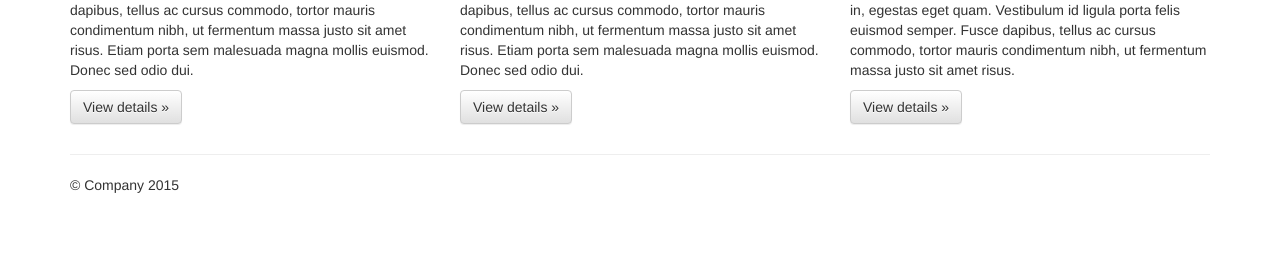
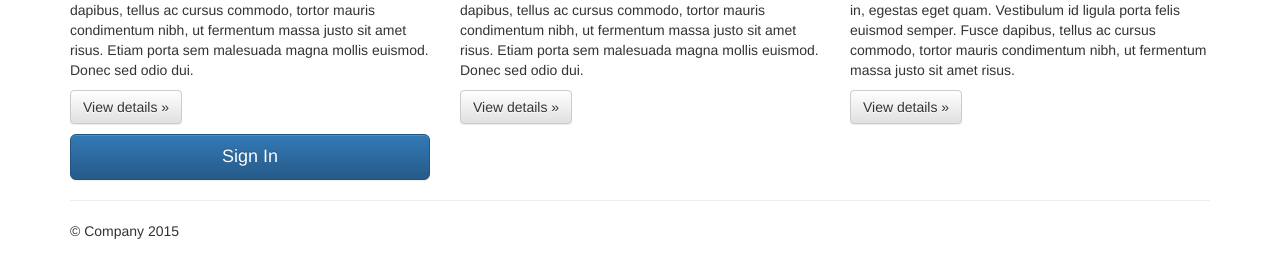
Before and after one commit to anandupender/core40, a plain HTML site: page index.html in a window 1280 px wide. Shown: the part 494-772 px from the top of the page. Drawn offline with nearby package versions, Linux system fonts and the light colour scheme.

Commit message:
random thing

```diff
--- a/index.html
+++ b/index.html
@@ -64,6 +64,8 @@
           <h2>Heading</h2>
           <p>Donec id elit non mi porta gravida at eget metus. Fusce dapibus, tellus ac cursus commodo, tortor mauris condimentum nibh, ut fermentum massa justo sit amet risus. Etiam porta sem malesuada magna mollis euismod. Donec sed odio dui. </p>
           <p><a class="btn btn-default" href="#" role="button">View details &raquo;</a></p>
+          <a href="intro.html" class="btn btn-lg btn-primary btn-block" type="submit">Sign In</a>
+
         </div>
         <div class="col-md-4">
           <h2>Heading</h2>
```
